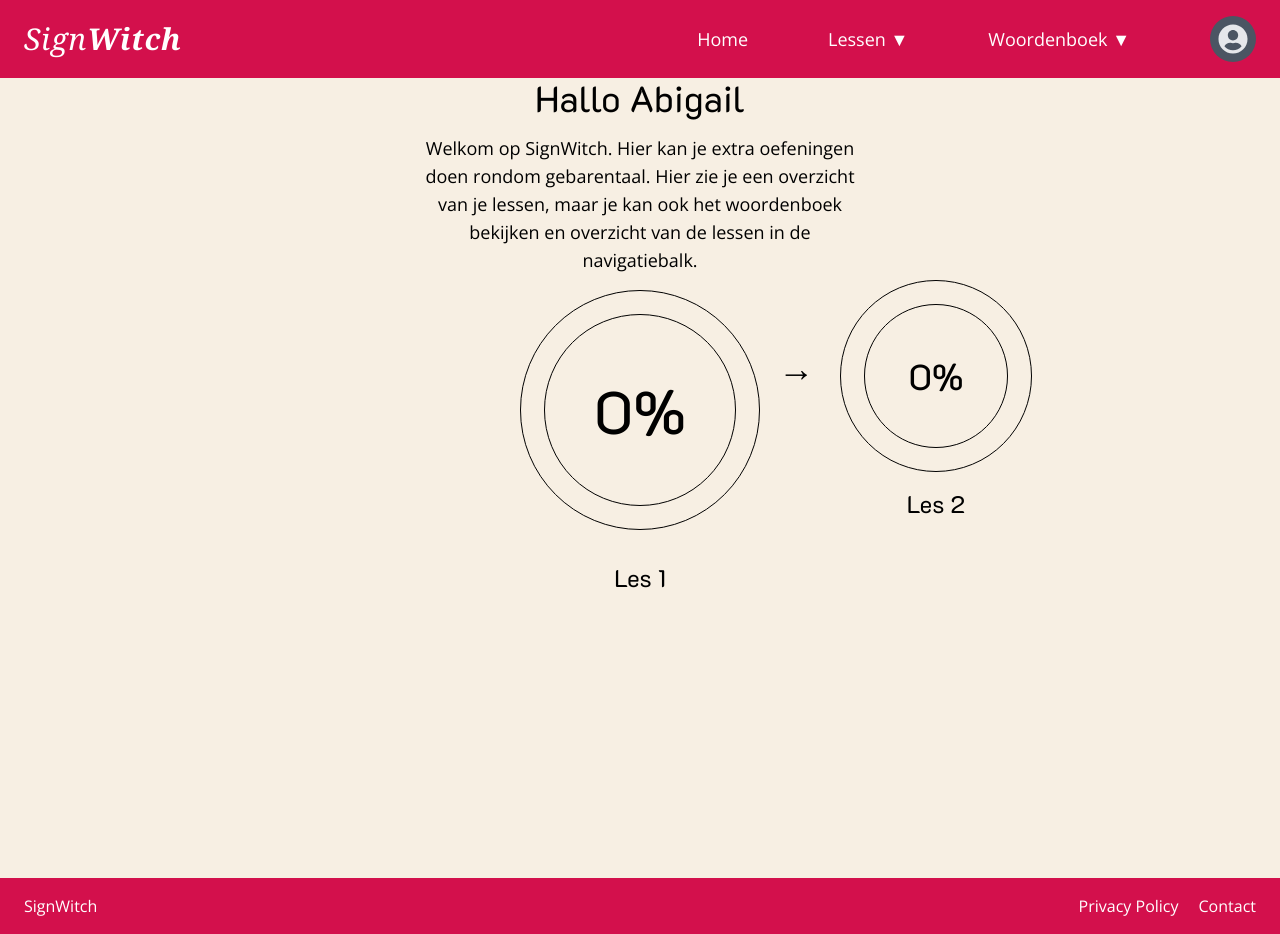
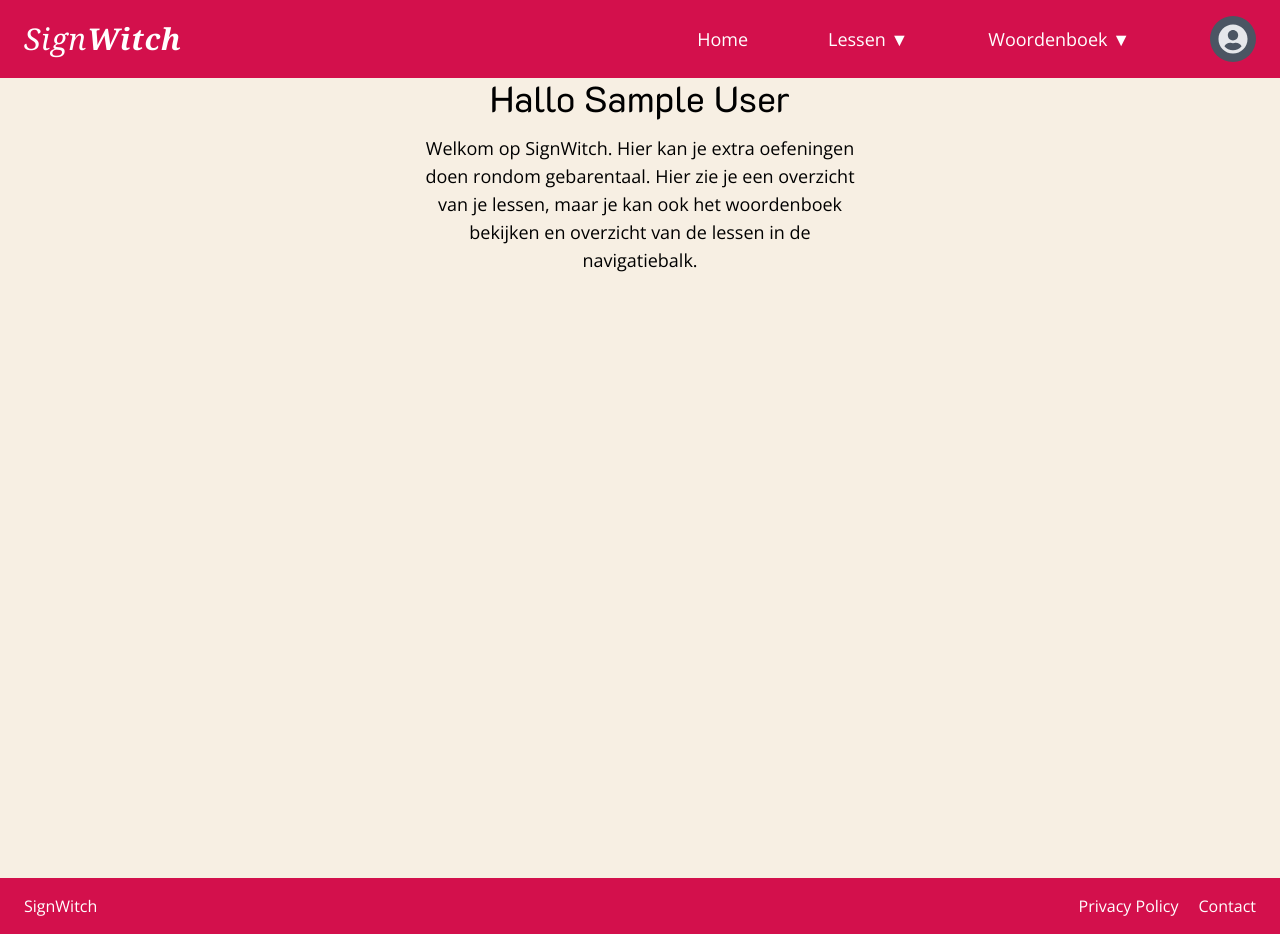
Before and after one commit to QuintenVanDerBlom/SignWitch, a React (Vite) app: page / in a window 1280 px wide. Built offline with nearby package versions, Linux system fonts and the light colour scheme; sample sign-in values are in the browser's storage.

Commit message:
Auth check complete

```diff
--- a/package.json
+++ b/package.json
@@ -14,7 +14,8 @@
     "react": "^19.0.0",
     "react-dom": "^19.0.0",
     "react-icons": "^5.5.0",
-    "react-router": "^7.2.0"
+    "react-router": "^7.2.0",
+    "react-router-dom": "^7.3.0"
   },
   "devDependencies": {
     "@eslint/js": "^9.21.0",
--- a/src/Home.jsx
+++ b/src/Home.jsx
@@ -1,71 +1,46 @@
+import { useEffect, useState } from "react";
+import { useSearchParams } from "react-router-dom";
+
 function Home() {
+    const [searchParams] = useSearchParams();
+
+    // Get data from URL parameters
+    const token = searchParams.get("token");
+    const name = searchParams.get("name");
+    const email = searchParams.get("email");
+
+    // Load data from localStorage if available
+    const [loginData, setLoginData] = useState(() => {
+        const storedData = localStorage.getItem("loginData");
+        return storedData ? JSON.parse(storedData) : null;
+    });
+
+    useEffect(() => {
+        if (token && name && email) {
+            // If URL provides new login data, update localStorage
+            const newLoginData = { token, name, email };
+            localStorage.setItem("loginData", JSON.stringify(newLoginData));
+            setLoginData(newLoginData);
+        } else if (loginData?.token) {
+            // If token is already in localStorage, do not call API again
+            console.log("Using stored token, no API call needed.");
+        } else {
+            // No valid data found, redirect to login
+            console.warn("No valid login data found, redirecting...");
+            window.location.href = "https://cmgt.hr.nl/chat-login/handle/tle2-1?redirect=http://localhost:5175";
+        }
+    }, [token, name, email]); // Only re-run if URL data changes
+
     return (
         <div className="flex flex-col items-center justify-center px-4 text-center">
             <h2 className="text-4xl font-k2d">
-                Hallo {/*{users.name}*/} Abigail
+                Hallo {loginData ? loginData.name : "gebruiker"}
             </h2>
             <p className="pb-4 mt-4 text-lg max-w-md font-openSans">
                 Welkom op SignWitch. Hier kan je extra oefeningen doen rondom gebarentaal.
                 Hier zie je een overzicht van je lessen, maar je kan ook het woordenboek bekijken en
                 overzicht van de lessen in de navigatiebalk.
             </p>
-
-            <div className="">
-                <div className=" inset-0 flex flex-col items-center justify-center">
-                    <div className="w-60 h-60 rounded-full border border-black flex items-center justify-center relative">
-                        <div className="w-48 h-48 rounded-full border border-black"></div>
-                        <div className="absolute text-6xl text-black font-k2d">0%</div>
-                    </div>
-                    <div className="mt-4">
-                        <h2 className="text-2xl p-4 font-k2d">Les 1</h2>
-                        {/*
-                            <Link
-                              to="/lessen/les1"
-                              className="inline-block bg-purple-500 text-white font-semibold py-2 px-6 rounded-md hover:bg-blue-600 hover:text-white transition-colors"
-                            >
-                              Beginnen
-                            </Link>
-                            */}
-                    </div>
-                </div>
-                <div
-                    className="absolute"
-                    style={{
-                        left: "calc(50% + 200px)",
-                        top: "50%",
-                        transform: "translateY(-50%)",
-                    }}
-                >
-                    <div className="flex flex-col items-center">
-                        <div className="w-48 h-48 rounded-full border border-black flex items-center justify-center relative">
-                            <div className="w-36 h-36 rounded-full border border-black"></div>
-                            <div className="absolute text-4xl text-black font-k2d">0%</div>
-                        </div>
-                        <div className="mt-4 text-center">
-                            <h2 className="text-2xl font-k2d">Les 2</h2>
-                            {/*
-                              <Link
-                                to="/lessen/les2"
-                                className="inline-block bg-purple-500 text-white font-semibold py-2 px-6 rounded-md hover:bg-yellow-500 transition-colors"
-                              >
-                                Beginnen
-                              </Link>
-                              */}
-                        </div>
-                    </div>
-                </div>
-
-                <div
-                    className="absolute"
-                    style={{
-                        left: "calc(53% + 100px)",
-                        top: "46%",
-                        transform: "translateY(-50%)",
-                    }}
-                >
-                    <div className="text-4xl">→</div>
-                </div>
-            </div>
         </div>
     );
 }
--- a/src/layouts/Layout.jsx
+++ b/src/layouts/Layout.jsx
@@ -15,6 +15,11 @@ function Layout() {
 
                     {/* Navigatie */}
                     <ul className="flex space-x-20 text-white text-lg items-center font-openSans">
+                        {/*<li>*/}
+                        {/*    <Link to="/login" className="hover:underline transition-all">*/}
+                        {/*        Login*/}
+                        {/*    </Link>*/}
+                        {/*</li>*/}
                         <li>
                             <Link to="/" className="hover:underline transition-all">
                                 Home
--- a/src/pages/Lessons/Lessons.jsx
+++ b/src/pages/Lessons/Lessons.jsx
@@ -1,9 +1,42 @@
+import { useState, useEffect } from "react";
+import {useSearchParams} from "react-router-dom";
+
 function Lessons() {
+    const [searchParams] = useSearchParams();
+
+    // Get data from URL parameters
+    const token = searchParams.get("token");
+    const name = searchParams.get("name");
+    const email = searchParams.get("email");
+
+    // Load data from localStorage if available
+    const [loginData, setLoginData] = useState(() => {
+        const storedData = localStorage.getItem("loginData");
+        return storedData ? JSON.parse(storedData) : null;
+    });
+
+    useEffect(() => {
+        if (token && name && email) {
+            // If URL provides new login data, update localStorage
+            const newLoginData = { token, name, email };
+            localStorage.setItem("loginData", JSON.stringify(newLoginData));
+            setLoginData(newLoginData);
+        } else if (loginData?.token) {
+            // If token is already in localStorage, do not call API again
+            console.log("Using stored token, no API call needed.");
+        } else {
+            // No valid data found, redirect to login
+            console.warn("No valid login data found, redirecting...");
+            window.location.href = "https://cmgt.hr.nl/chat-login/handle/tle2-1?redirect=http://localhost:5175";
+        }
+    }, [token, name, email]); // Only re-run if URL data changes
+
     return (
         <div>
             <h1>Lessons</h1>
+            {loginData ? <p>Token: {loginData.token}</p> : <p>Loading...</p>}
         </div>
-    )
+    );
 }
 
-export default Lessons
+export default Lessons;
--- /dev/null
+++ b/src/pages/login.jsx
@@ -0,0 +1,42 @@
+import { useEffect, useState } from "react";
+import { useSearchParams } from "react-router-dom";
+
+function Login() {
+    const [searchParams] = useSearchParams();
+
+    // Extract query parameters
+    const token = searchParams.get("token");
+    const name = searchParams.get("name");
+    const email = searchParams.get("email");
+
+    // State to store login data
+    const [loginData, setLoginData] = useState(null);
+
+    useEffect(() => {
+        if (token && name && email) {
+            setLoginData({ token, name, email });
+        } else {
+            // Correct way to redirect to an external URL
+            window.location.href = "https://cmgt.hr.nl/chat-login/handle/tle2-1?redirect=http://localhost:5175";
+        }
+
+
+    }, [token, name, email]);
+
+    return (
+        <div>
+            <h1>Welkom op de loginpagina</h1>
+            {loginData ? (
+                <div>
+                    <p><strong>Naam:</strong> {loginData.name}</p>
+                    <p><strong>Email:</strong> {loginData.email}</p>
+                    <p><strong>Token:</strong> {loginData.token}</p>
+                </div>
+            ) : (
+                <p>Redirecting to login...</p>
+            )}
+        </div>
+    );
+}
+
+export default Login;
```
Also changed, not shown: src/App.jsx (+6 -1 lines), 1 other file (tests, documents, lock files or other folders).
